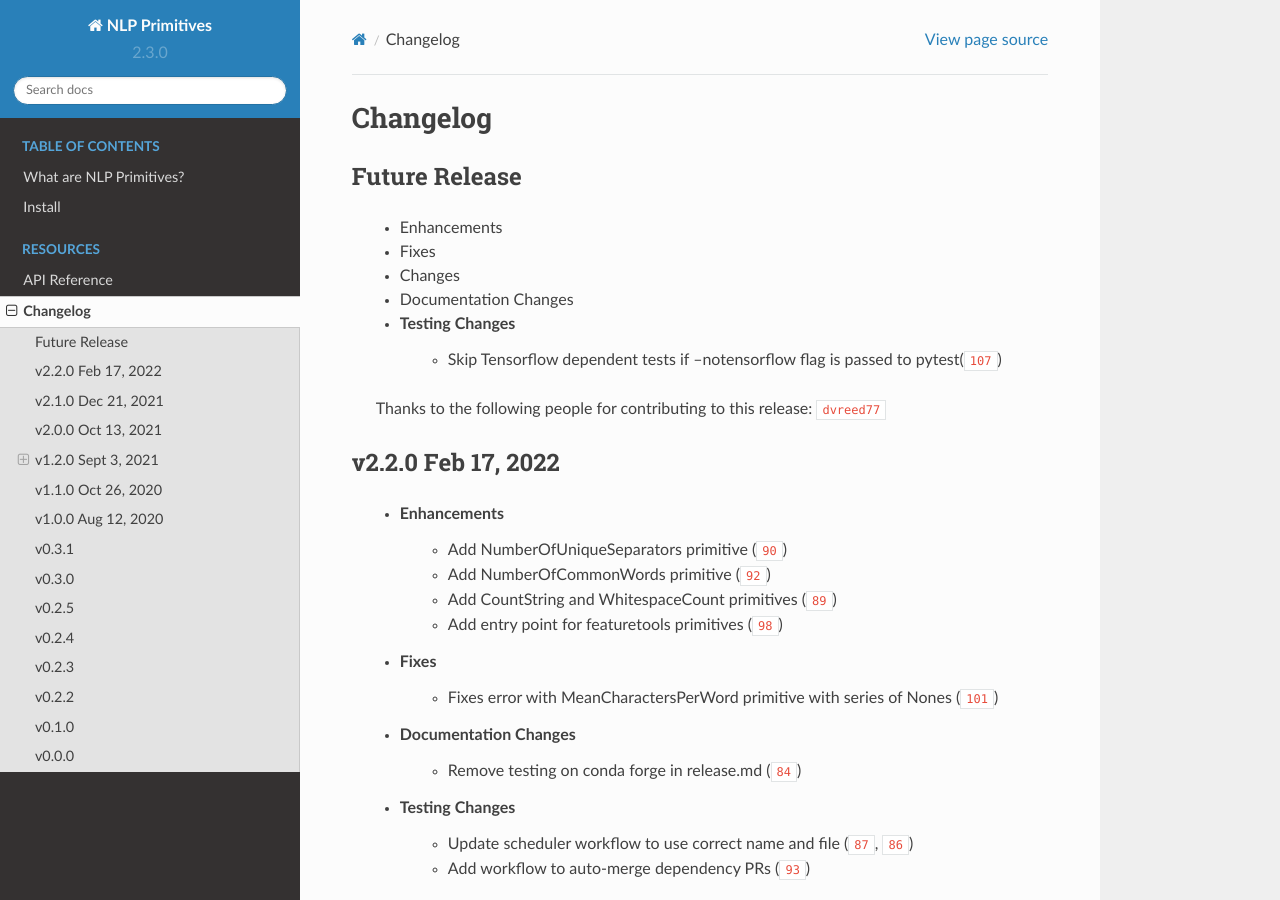
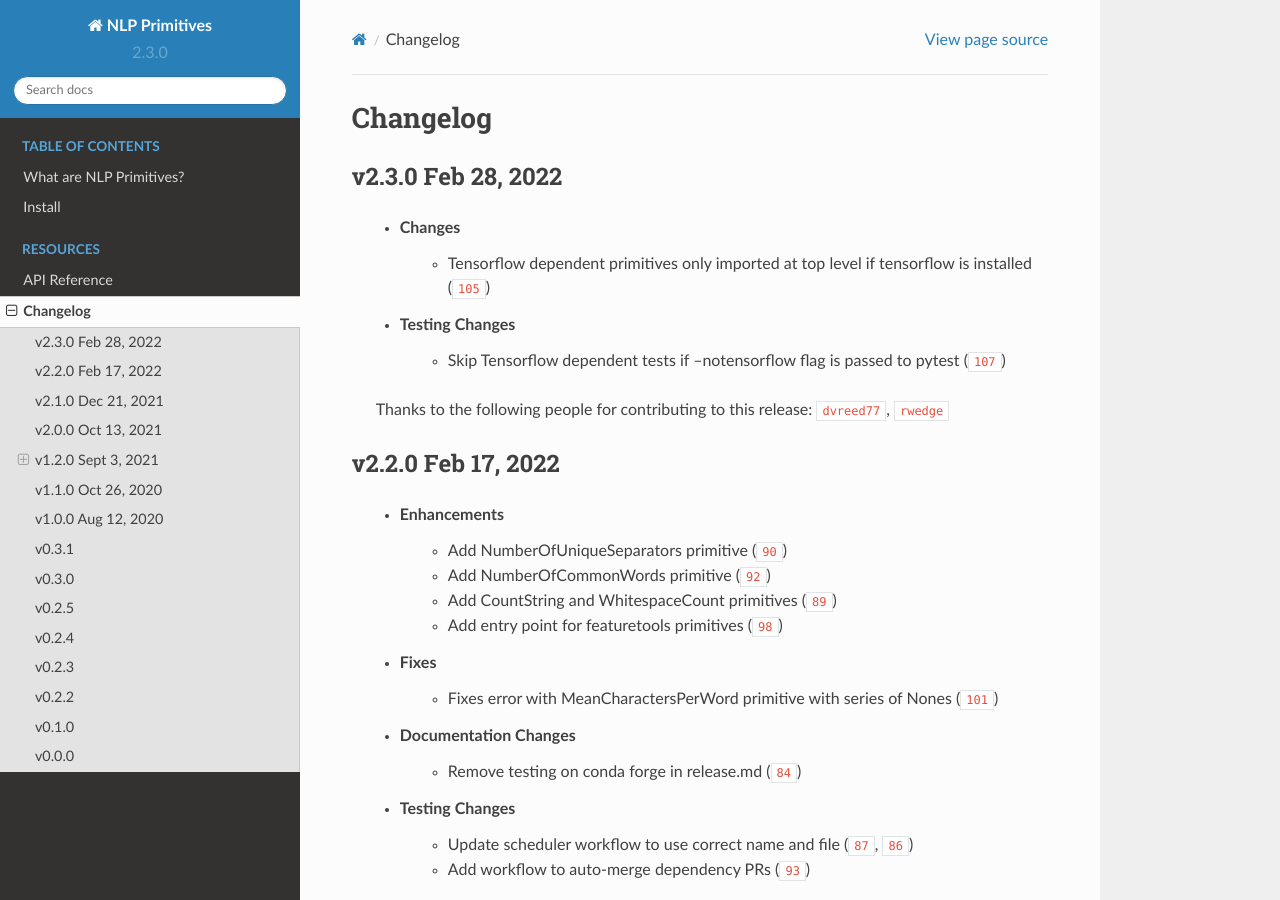
Before and after one commit to alteryx/nlp_primitives, a Sphinx documentation site: the page built from docs/source/changelog.rst, in a window 1280 px wide and 900 px high. Built offline with Sphinx 7.4.7 and the Read the Docs theme 2.0.0, drawn with Linux system fonts in a browser that asks for light colours; cross-references to code outside the pages are shown as plain code.

Commit message:
update changelog

```diff
--- a/docs/source/changelog.rst
+++ b/docs/source/changelog.rst
@@ -2,17 +2,25 @@
 Changelog
 =========
 
-Future Release
-==============
+.. Future Release
+  ==============
     * Enhancements
     * Fixes
     * Changes
     * Documentation Changes
     * Testing Changes
-        * Skip Tensorflow dependent tests if --notensorflow flag is passed to pytest(:pr:`107`)
+
+.. Thanks to the following people for contributing to this release:
+
+v2.3.0 Feb 28, 2022
+===================
+    * Changes
+        * Tensorflow dependent primitives only imported at top level if tensorflow is installed (:pr:`105`)
+    * Testing Changes
+        * Skip Tensorflow dependent tests if --notensorflow flag is passed to pytest (:pr:`107`)
 
     Thanks to the following people for contributing to this release:
-    :user:`dvreed77`
+    :user:`dvreed77`, :user:`rwedge`
 
 v2.2.0 Feb 17, 2022
 ===================
```
